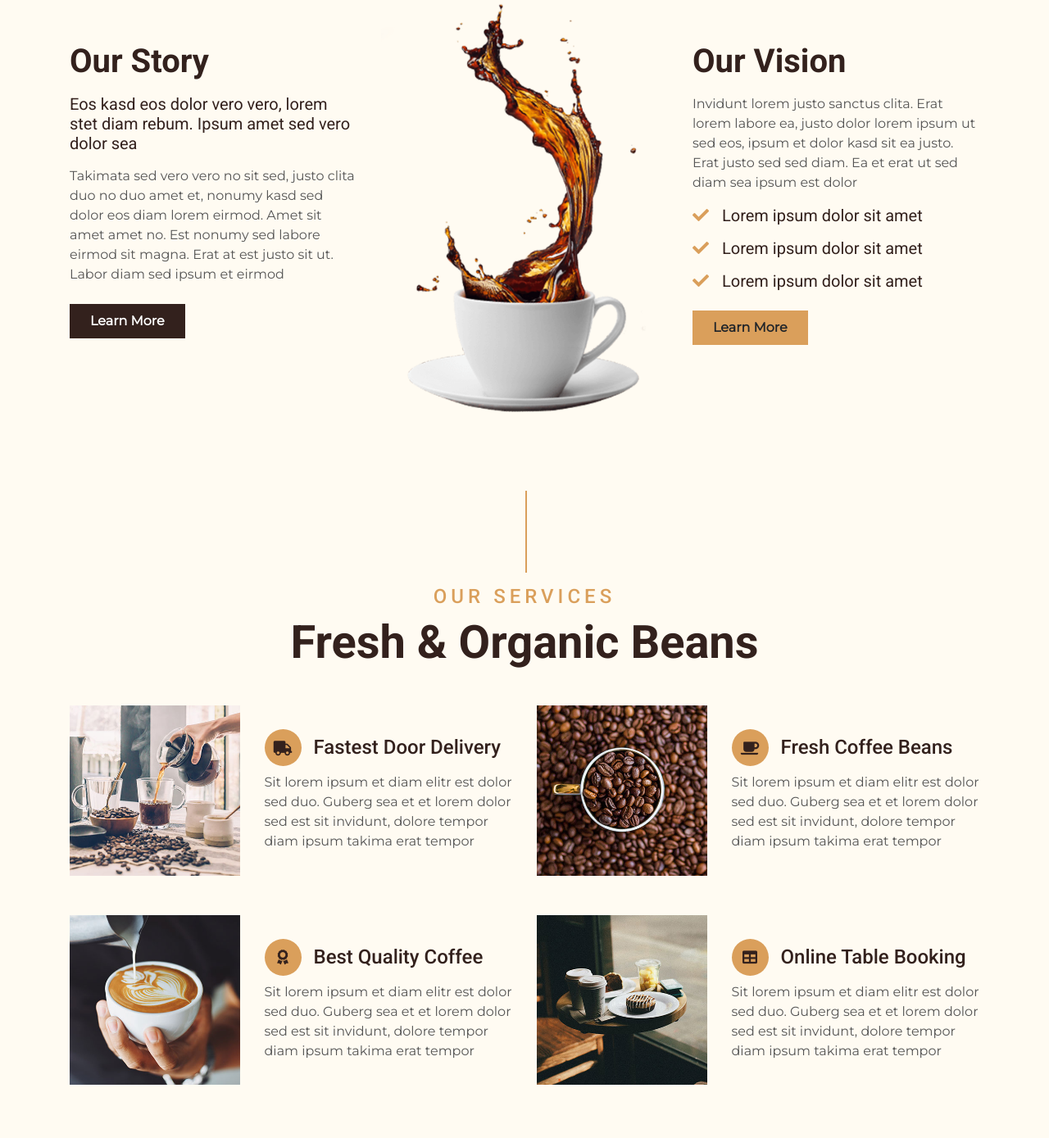
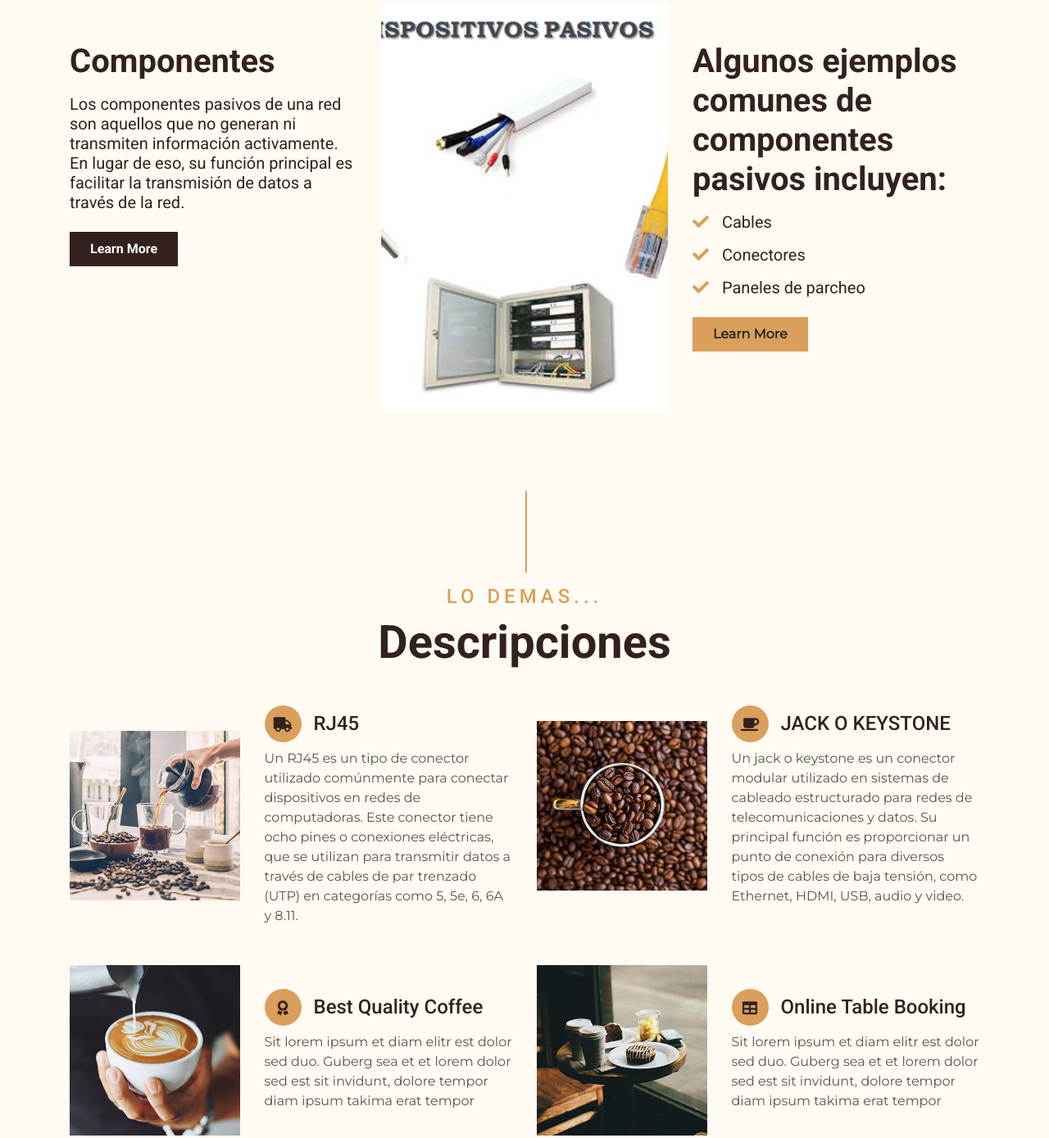
Before and after one commit to Monterrosxxx/Monterrosa_perfil1Redes, a plain HTML site: page index.html in a window 1280 px wide. Shown: the part 1142-2531 px from the top of the page at 82% size. Drawn offline with nearby package versions, Linux system fonts and the light colour scheme.

Commit message:
cosas en index

```diff
--- a/index.html
+++ b/index.html
@@ -3,7 +3,7 @@
 
 <head>
     <meta charset="utf-8">
-    <title>KOPPEE - Coffee Shop HTML Template</title>
+    <title>PERFIL 1 - Redes</title>
     <meta content="width=device-width, initial-scale=1.0" name="viewport">
     <meta content="Free Website Template" name="keywords">
     <meta content="Free Website Template" name="description">
@@ -31,7 +31,7 @@
     <div class="container-fluid p-0 nav-bar">
         <nav class="navbar navbar-expand-lg bg-none navbar-dark py-3">
             <a href="index.html" class="navbar-brand px-lg-4 m-0">
-                <h1 class="m-0 display-4 text-uppercase text-white">KOPPEE</h1>
+                <h1 class="m-0 display-4 text-uppercase text-white">REDESSS</h1>
             </a>
             <button type="button" class="navbar-toggler" data-toggle="collapse" data-target="#navbarCollapse">
                 <span class="navbar-toggler-icon"></span>
@@ -97,22 +97,20 @@
             </div>
             <div class="row">
                 <div class="col-lg-4 py-0 py-lg-5">
-                    <h1 class="mb-3">Our Story</h1>
-                    <h5 class="mb-3">Eos kasd eos dolor vero vero, lorem stet diam rebum. Ipsum amet sed vero dolor sea</h5>
-                    <p>Takimata sed vero vero no sit sed, justo clita duo no duo amet et, nonumy kasd sed dolor eos diam lorem eirmod. Amet sit amet amet no. Est nonumy sed labore eirmod sit magna. Erat at est justo sit ut. Labor diam sed ipsum et eirmod</p>
+                    <h1 class="mb-3">Componentes</h1>
+                    <h5 class="mb-3">Los componentes pasivos de una red son aquellos que no generan ni transmiten información activamente. En lugar de eso, su función principal es facilitar la transmisión de datos a través de la red.</p>
                     <a href="" class="btn btn-secondary font-weight-bold py-2 px-4 mt-2">Learn More</a>
                 </div>
                 <div class="col-lg-4 py-5 py-lg-0" style="min-height: 500px;">
                     <div class="position-relative h-100">
-                        <img class="position-absolute w-100 h-100" src="img/about.png" style="object-fit: cover;">
+                        <img class="position-absolute w-100 h-100" src="img/componentesPasivos.jpg" style="object-fit: cover;">
                     </div>
                 </div>
                 <div class="col-lg-4 py-0 py-lg-5">
-                    <h1 class="mb-3">Our Vision</h1>
-                    <p>Invidunt lorem justo sanctus clita. Erat lorem labore ea, justo dolor lorem ipsum ut sed eos, ipsum et dolor kasd sit ea justo. Erat justo sed sed diam. Ea et erat ut sed diam sea ipsum est dolor</p>
-                    <h5 class="mb-3"><i class="fa fa-check text-primary mr-3"></i>Lorem ipsum dolor sit amet</h5>
-                    <h5 class="mb-3"><i class="fa fa-check text-primary mr-3"></i>Lorem ipsum dolor sit amet</h5>
-                    <h5 class="mb-3"><i class="fa fa-check text-primary mr-3"></i>Lorem ipsum dolor sit amet</h5>
+                    <h1 class="mb-3">Algunos ejemplos comunes de componentes pasivos incluyen:</h1>
+                    <h5 class="mb-3"><i class="fa fa-check text-primary mr-3"></i>Cables</h5>
+                    <h5 class="mb-3"><i class="fa fa-check text-primary mr-3"></i>Conectores</h5>
+                    <h5 class="mb-3"><i class="fa fa-check text-primary mr-3"></i>Paneles de parcheo</h5>
                     <a href="" class="btn btn-primary font-weight-bold py-2 px-4 mt-2">Learn More</a>
                 </div>
             </div>
@@ -125,8 +123,8 @@
     <div class="container-fluid pt-5">
         <div class="container">
             <div class="section-title">
-                <h4 class="text-primary text-uppercase" style="letter-spacing: 5px;">Our Services</h4>
-                <h1 class="display-4">Fresh & Organic Beans</h1>
+                <h4 class="text-primary text-uppercase" style="letter-spacing: 5px;">Lo demas...</h4>
+                <h1 class="display-4">Descripciones</h1>
             </div>
             <div class="row">
                 <div class="col-lg-6 mb-5">
@@ -135,9 +133,8 @@
                             <img class="img-fluid mb-3 mb-sm-0" src="img/service-1.jpg" alt="">
                         </div>
                         <div class="col-sm-7">
-                            <h4><i class="fa fa-truck service-icon"></i>Fastest Door Delivery</h4>
-                            <p class="m-0">Sit lorem ipsum et diam elitr est dolor sed duo. Guberg sea et et lorem dolor sed est sit
-                                invidunt, dolore tempor diam ipsum takima erat tempor</p>
+                            <h4><i class="fa fa-truck service-icon"></i>RJ45</h4>
+                            <p class="m-0">Un RJ45 es un tipo de conector utilizado comúnmente para conectar dispositivos en redes de computadoras. Este conector tiene ocho pines o conexiones eléctricas, que se utilizan para transmitir datos a través de cables de par trenzado (UTP) en categorías como 5, 5e, 6, 6A y 8.11.</p>
                         </div>
                     </div>
                 </div>
@@ -147,9 +144,8 @@
                             <img class="img-fluid mb-3 mb-sm-0" src="img/service-2.jpg" alt="">
                         </div>
                         <div class="col-sm-7">
-                            <h4><i class="fa fa-coffee service-icon"></i>Fresh Coffee Beans</h4>
-                            <p class="m-0">Sit lorem ipsum et diam elitr est dolor sed duo. Guberg sea et et lorem dolor sed est sit
-                                invidunt, dolore tempor diam ipsum takima erat tempor</p>
+                            <h4><i class="fa fa-coffee service-icon"></i>JACK O KEYSTONE</h4>
+                            <p class="m-0">Un jack o keystone es un conector modular utilizado en sistemas de cableado estructurado para redes de telecomunicaciones y datos. Su principal función es proporcionar un punto de conexión para diversos tipos de cables de baja tensión, como Ethernet, HDMI, USB, audio y video.</p>
                         </div>
                     </div>
                 </div>
```
Also changed, not shown: img/componentesPasivos.jpg (added).
